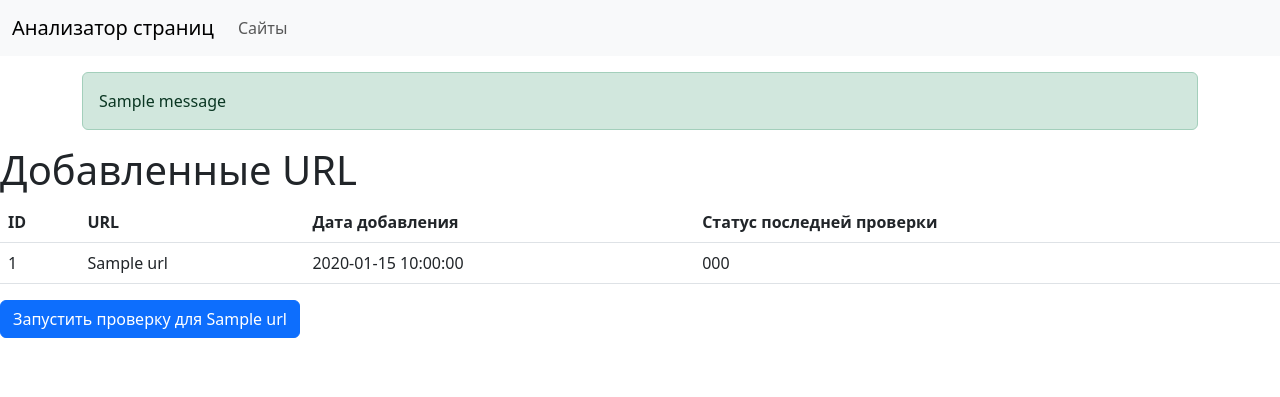
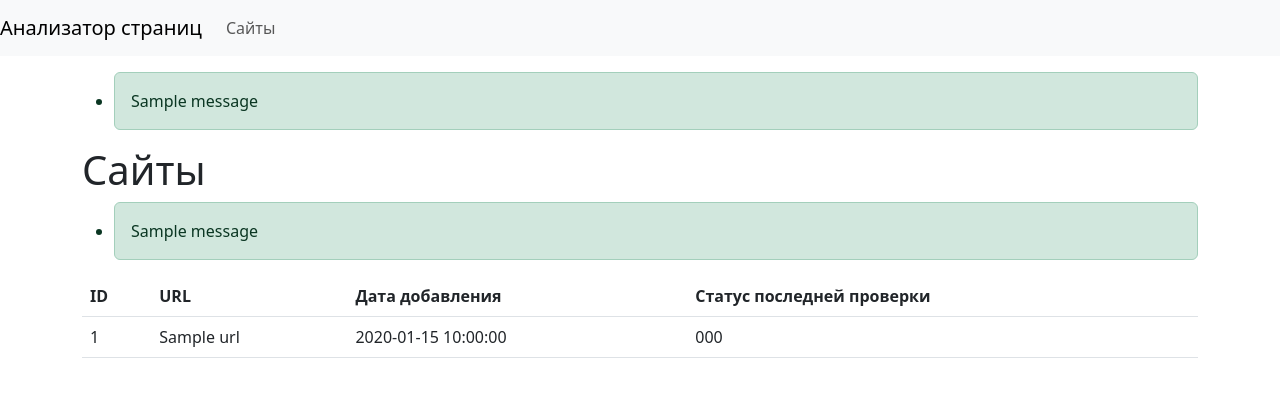
Before and after one commit to ESKolpakov/python-project-83, a Flask app: page /urls in a window 1280 px wide. Shown: the top 397 px of the page. Run offline with Flask 2, Linux system fonts and the light colour scheme; one stand-in notice (Sample message) is shown; a database or web service that is not in the repository returns one stand-in record (values such as "Sample title"); some libraries are stand-ins or nearby versions.

Commit message:
Fix bags

```diff
--- a/page_analyzer/app.py
+++ b/page_analyzer/app.py
@@ -79,7 +79,6 @@ def index():
 
 @app.route("/urls")
 def list_urls():
-    """Отображает список всех URL."""
     try:
         conn = get_db_connection()
         cur = conn.cursor()
@@ -96,7 +95,6 @@ def list_urls():
             )
         """)
         checks_data = cur.fetchall()
-
         last_checks = {}
         for row in checks_data:
             url_id, status_code, created_at = row
@@ -111,6 +109,7 @@ def list_urls():
         flash(f"Ошибка при получении данных: {e}", "error")
         urls = []
         last_checks = {}
+
     return render_template("urls.html", urls=urls, last_checks=last_checks)
 
 
--- a/page_analyzer/templates/base.html
+++ b/page_analyzer/templates/base.html
@@ -1,21 +1,14 @@
 <!DOCTYPE html>
 <html lang="ru">
 <head>
-    <meta charset="UTF-8" />
-    <meta name="viewport" content="width=device-width, initial-scale=1.0" />
+    <meta charset="UTF-8">
+    <meta name="viewport" content="width=device-width, initial-scale=1.0">
     <title>{% block title %}Анализатор страниц{% endblock %}</title>
-    <link
-      href="https://cdn.jsdelivr.net/npm/bootstrap@5.3.0/dist/css/bootstrap.min.css"
-      rel="stylesheet"
-    />
+    <link href="https://cdn.jsdelivr.net/npm/bootstrap@5.3.0/dist/css/bootstrap.min.css" rel="stylesheet">
 </head>
 <body>
   <nav class="navbar navbar-expand-lg navbar-light bg-light">
-      <div class="container-fluid">
-        <a class="navbar-brand" href="/">Анализатор страниц</a>
-        <button class="navbar-toggler" type="button" data-bs-toggle="collapse" data-bs-target="#navbarNav" aria-controls="navbarNav" aria-expanded="false" aria-label="Toggle navigation">
-          <span class="navbar-toggler-icon"></span>
-        </button>
+    <a class="navbar-brand" href="{{ url_for('index') }}">Анализатор страниц</a>
     <div class="collapse navbar-collapse" id="navbarNav">
       <ul class="navbar-nav">
         <li class="nav-item">
@@ -23,21 +16,21 @@
         </li>
       </ul>
     </div>
-      </div>
   </nav>
 
   <div class="container mt-3">
     {% with messages = get_flashed_messages(with_categories=true) %}
       {% if messages %}
-          <div class="alert alert-{{ 'danger' if 'error' in messages[0][0] else 'success' }}">
-            {{ messages[0][1] }}
-          </div>
+        <ul class="alert-list">
+          {% for category, message in messages %}
+            <li class="alert alert-{{ category }}">{{ message }}</li>
+          {% endfor %}
+        </ul>
       {% endif %}
     {% endwith %}
-    </div>
 
     {% block content %}{% endblock %}
-
+  </div>
   <script src="https://cdn.jsdelivr.net/npm/bootstrap@5.3.0/dist/js/bootstrap.bundle.min.js"></script>
 </body>
 </html>
--- a/page_analyzer/templates/urls.html
+++ b/page_analyzer/templates/urls.html
@@ -3,7 +3,18 @@
 {% block title %}Сайты{% endblock %}
 
 {% block content %}
-<h1>Добавленные URL</h1>
+  <h1>Сайты</h1>
+
+  {% with messages = get_flashed_messages(with_categories=true) %}
+    {% if messages %}
+      <ul class="alert-list">
+        {% for category, message in messages %}
+          <li class="alert alert-{{ category }}">{{ message }}</li>
+        {% endfor %}
+      </ul>
+    {% endif %}
+  {% endwith %}
+
   <table class="table" data-test="urls">
     <thead>
       <tr>
@@ -20,7 +31,7 @@
           <td>{{ url.name }}</td>
           <td>{{ url.created_at }}</td>
           <td>
-        {% if url.id in last_checks %}
+            {% if last_checks[url.id] %}
               {{ last_checks[url.id].status_code }}
             {% else %}
               -
@@ -30,11 +41,4 @@
       {% endfor %}
     </tbody>
   </table>
-
-<!-- Форма для запуска проверки для конкретного URL -->
-{% for url in urls %}
-  <form action="{{ url_for('check_url', url_id=url.id) }}" method="post">
-    <button type="submit" class="btn btn-primary">Запустить проверку для {{ url.name }}</button>
-  </form>
-{% endfor %}
 {% endblock %}
```
Also changed, not shown: page_analyzer/templates/url_detail.html (+10 -9 lines). Lines whose indentation alone changed are shown as unchanged.
